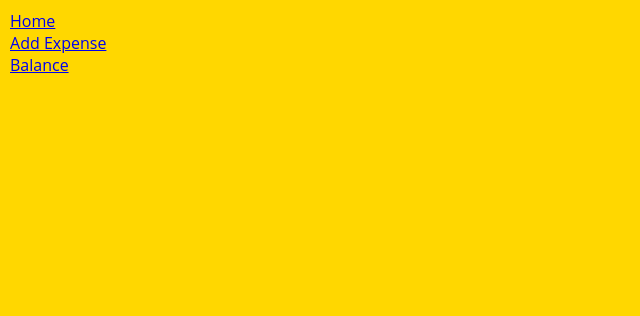
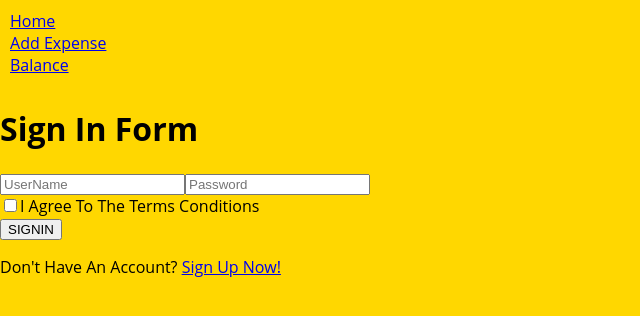
Before and after one commit to andrewjthomsen/Affluent-Expense-Tracker, a React (Create React App) app in the folder client/: page / in a window 1280 px wide. Shown: the top 316 px of the page, without its empty margins (0-640 px from the left). Built offline with nearby package versions, Linux system fonts and the light colour scheme.

Commit message:
Trying to get signin page to render from homepage

```diff
--- a/client/src/pages/Home/index.js
+++ b/client/src/pages/Home/index.js
@@ -1,5 +1,6 @@
 import * as React from "react";
 import Navbar from "../../components/Navbar/navbar";
+import SignIn from "../../components/SignIn/signIn";
 // import { Router } from 'react-router'
 
 function Home() {
@@ -7,6 +8,8 @@ function Home() {
     // <!-- main -->
     <div>
       <Navbar />
+      <SignIn/>
+
     </div>
   );
 }
```
